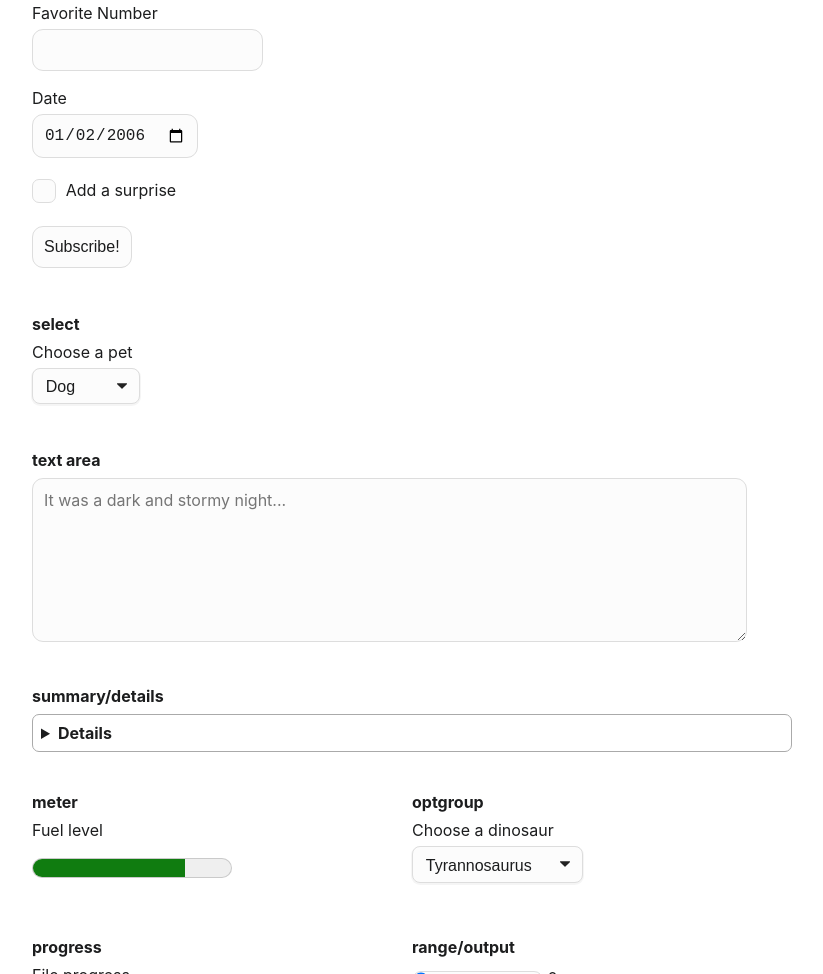
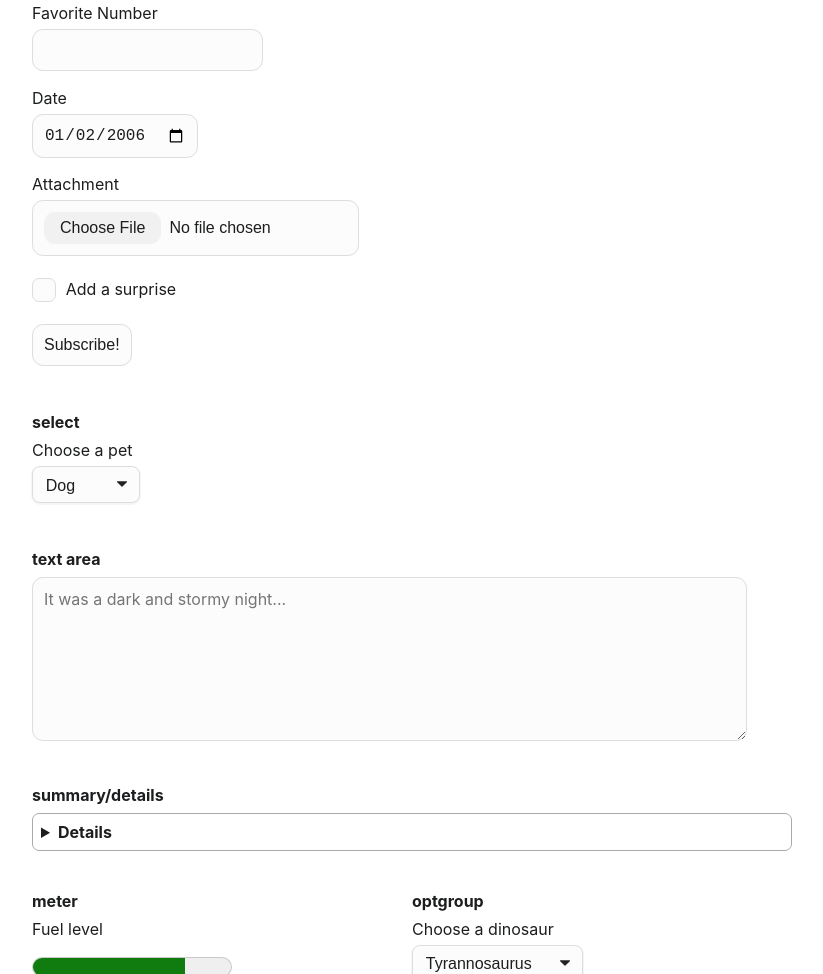
Before and after one commit to tbolt/boltcss, a website: page index.html in a window 1280 px wide. Shown: the part 5439-6413 px from the top of the page, without its empty margins (228-1051 px from the left). Drawn offline with Linux system fonts and the light colour scheme.

Commit message:
File input

```diff
--- a/bolt.css
+++ b/bolt.css
@@ -438,6 +438,15 @@ input[type="color"] {
   border-radius: 3px;
 }
 
+input[type="file"]::file-selector-button {
+  color: var(--text);
+  background-color: var(--background-main);
+  padding: 6px 15px 6px 15px;
+  border: 1px solid transparent;
+  border-radius: var(--border-radius);
+  margin-right: 0.5rem;;
+}
+
 textarea {
   font-family: inherit;
   font-size: 1em;
--- a/index.html
+++ b/index.html
@@ -337,6 +337,10 @@
         <input type="date" id="date" name="date" value="2006-01-02" />
       </div>
       <div class="form-example">
+        <label for="file"> Attachment </label>
+        <input type="file" id="file" name="file"/>
+      </div>
+      <div class="form-example">
         <label for="surprise">
           <input type="checkbox" id="surprise" name="surprise" value="" />
           Add a surprise
```
